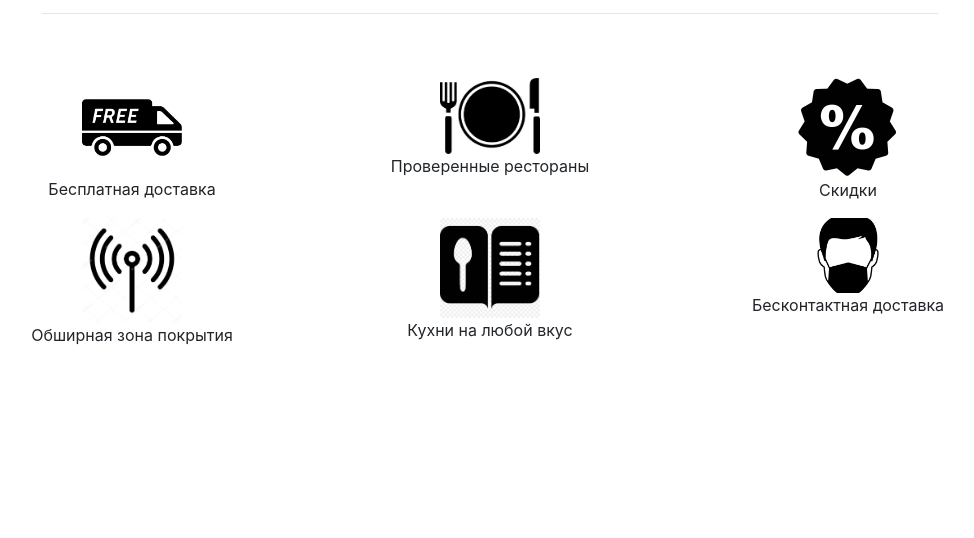
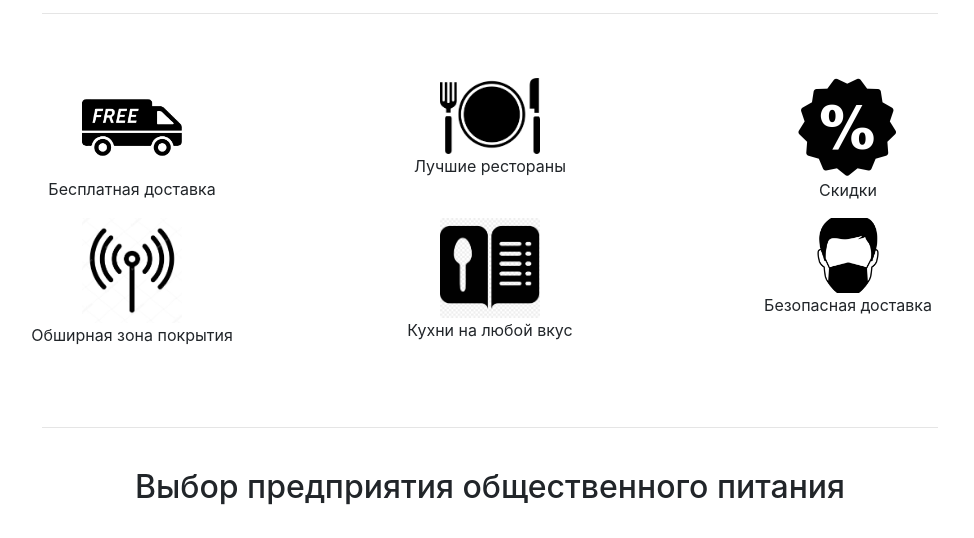
Before and after one commit to Alex52758/exam-task, a plain HTML site: page index.html in a window 1280 px wide. Shown: the part 616-1154 px from the top of the page, without its empty margins (150-1124 px from the left). Before the commit the page ends 1027 px from the top, so only its background shows below. Drawn offline with nearby package versions, Linux system fonts and the light colour scheme; a script that the page names is missing.

Commit message:
Adding a new block

```diff
--- a/index.html
+++ b/index.html
@@ -90,7 +90,7 @@
           </div>
           <div class="col-md-4 col-md-offset-3">
             <img src="img/Food_delivery_service2.png" width="100" alt="correct">
-            <p>Проверенные рестораны</p>
+            <p>Лучшие рестораны</p>
           </div>
           <div class="col-md-4 col-md-offset-3">
             <img src="img/Food_delivery_service3.png" width="100" alt="">
@@ -106,10 +106,17 @@
           </div>
           <div class="col-md-4 col-md-offset-3">
             <img src="img/Food_delivery_service6.jpg" width="100" alt="covid">
-            <p>Бесконтактная доставка</p>
+            <p>Безопасная доставка</p>
           </div>
         </div>
       </div>
 
+
+      <hr width="70%">
+      <h2 class="align-center p-4" id="choose">Выбор предприятия общественного питания</h2>
+
+
+
+
 </body>
 </html>
```
